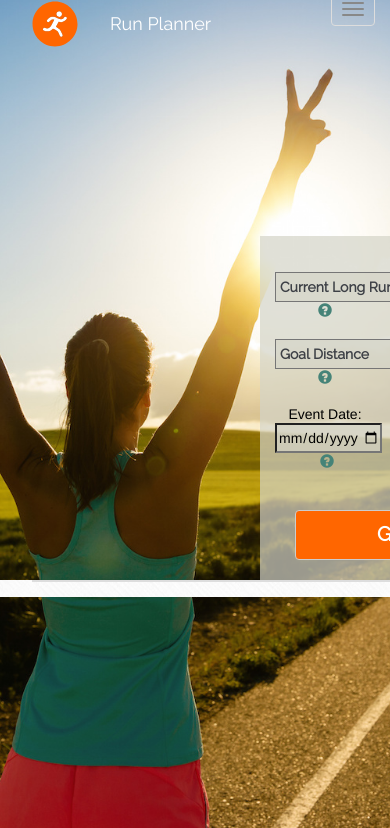
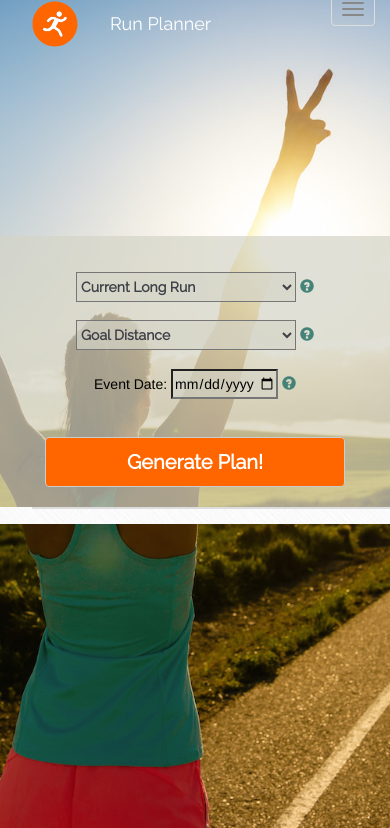
Before and after one commit to allieglotfelty/running-plan, a Flask app: page / in a window 390 px wide; the page is wider, and only the part inside the window is pictured. Shown: the part 16-844 px from the top of that part. Run offline with Flask 2, Linux system fonts and the light colour scheme; some libraries are stand-ins or nearby versions.

Commit message:
Updated responsiveness of homescreen

```diff
--- a/templates/homepage.html
+++ b/templates/homepage.html
@@ -64,7 +64,7 @@
   <div class="container">
     <div class="row">
       <br><br><br><br><br><br><br>
-      <div class="col-xs-offset-8 col-xs-4 questions">
+      <div class="col-xs-12 col-md-offset-6 col-md-6 col-lg-offset-8 col-lg-4 questions">
         <br><br>
         <form id="planning-form">
             <select id="current-ability" name="current-ability" required>
```
